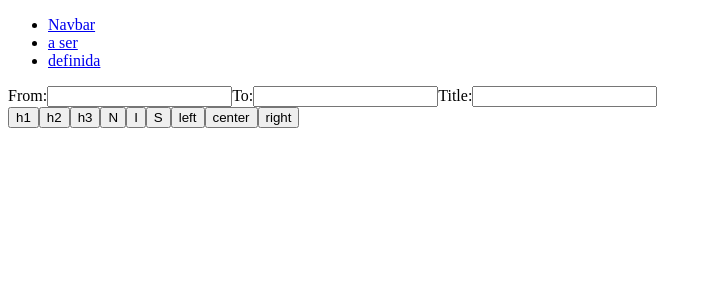
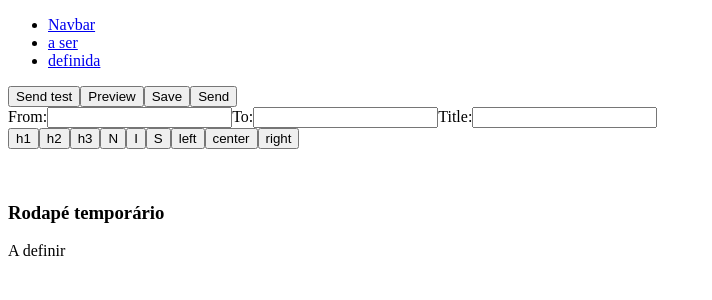
Before and after one commit to bemte-li/bemte.li, a Next.js app in the folder frontend/: page /criar in a window 1280 px wide. Shown: the top 300 px of the page, without its empty margins (0-712 px from the left). Built offline with nearby package versions, Linux system fonts and the light colour scheme.

Commit message:
Add Rodape component to page.tsx and criar/page.tsx

```diff
--- a/frontend/src/app/[usuario]/[postagem]/page.tsx
+++ b/frontend/src/app/[usuario]/[postagem]/page.tsx
@@ -1,9 +1,11 @@
+import Rodape from "@/components/rodape";
 
 export default function Page({ params }: { params: { usuario: string, postagem: string } }) {
     return (
         <div>
             <h1>Postagem {params.postagem} do usuário {params.usuario}</h1>
             <p>Corpo do texto</p>
+            <Rodape />
         </div>
     );
 };
--- a/frontend/src/app/criar/page.tsx
+++ b/frontend/src/app/criar/page.tsx
@@ -1,6 +1,7 @@
 'use client'
 
 import Editor from '@/components/editor';
+import Rodape from '@/components/rodape';
 import React, { useState } from 'react';
 
 export default function Page() {
@@ -20,7 +21,30 @@
         setTitle(e.target.value);
     };
 
+    const handleSendTest = () => {
+        console.log('Send test');
+    };
+
+    const handlePreview = () => {
+        console.log('Preview');
+    };
+
+    const handleSave = () => {
+        console.log('Save');
+    };
+
+    const handleSend = () => {
+        console.log('Send');
+    };
+
     return (
+        <div>
+            <div>
+                <button onClick={handleSendTest}>Send test</button>
+                <button onClick={handlePreview}>Preview</button>
+                <button onClick={handleSave}>Save</button>
+                <button onClick={handleSend}>Send</button>
+            </div>
             <div>
                 <label htmlFor="from">From:</label>
                 <input type="text" id="from" value={from} onChange={handleFromChange} />
@@ -30,8 +54,9 @@
 
                 <label htmlFor="title">Title:</label>
                 <input type="text" id="title" value={title} onChange={handleTitleChange} />
-
+            </div>
             <Editor />
+            <Rodape />
         </div>
     );
 }
--- /dev/null
+++ b/frontend/src/components/rodape.tsx
@@ -0,0 +1,13 @@
+import Image from 'next/image';
+import React from 'react';
+
+const Rodape: React.FC = () => {
+    return (
+        <div className="footer">
+            <h3>Rodapé temporário</h3>
+            <p>A definir</p>
+        </div>
+    );
+};
+
+export default Rodape;
```
Lines whose indentation alone changed are shown as unchanged.
